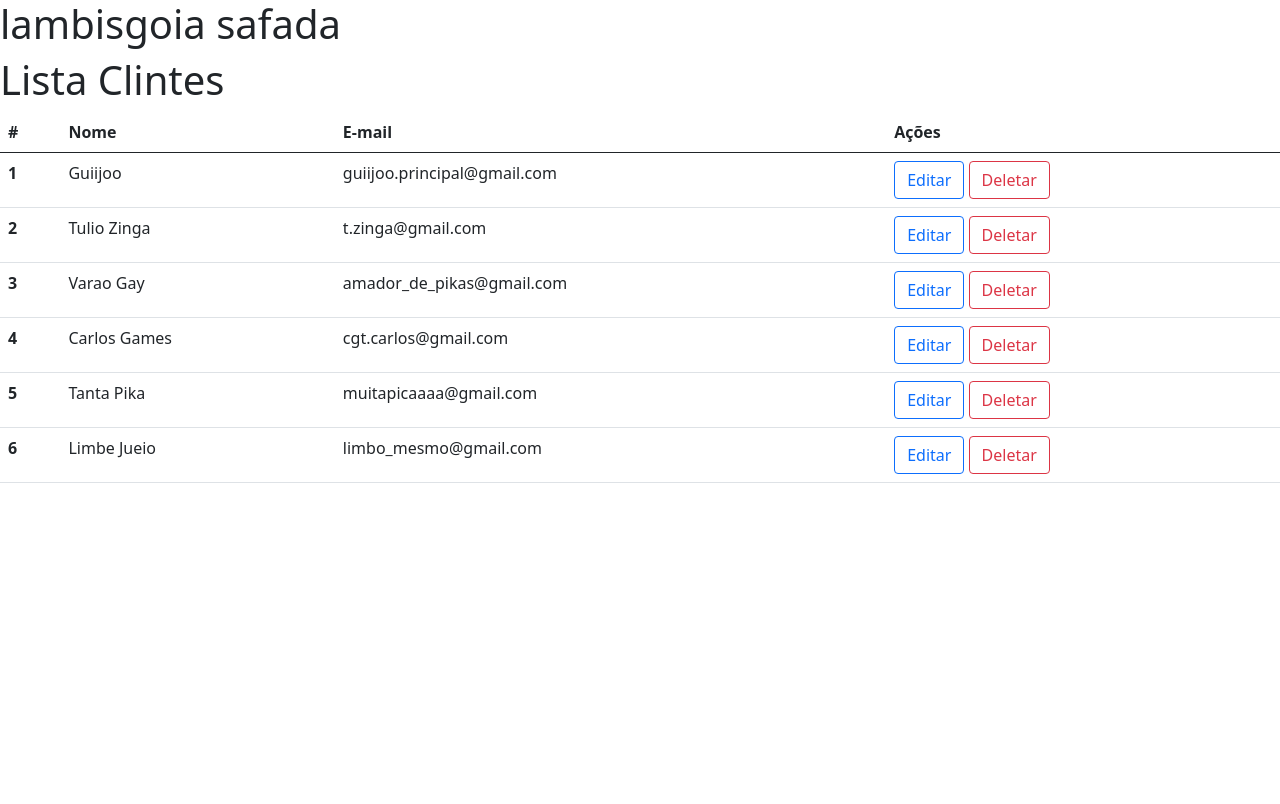
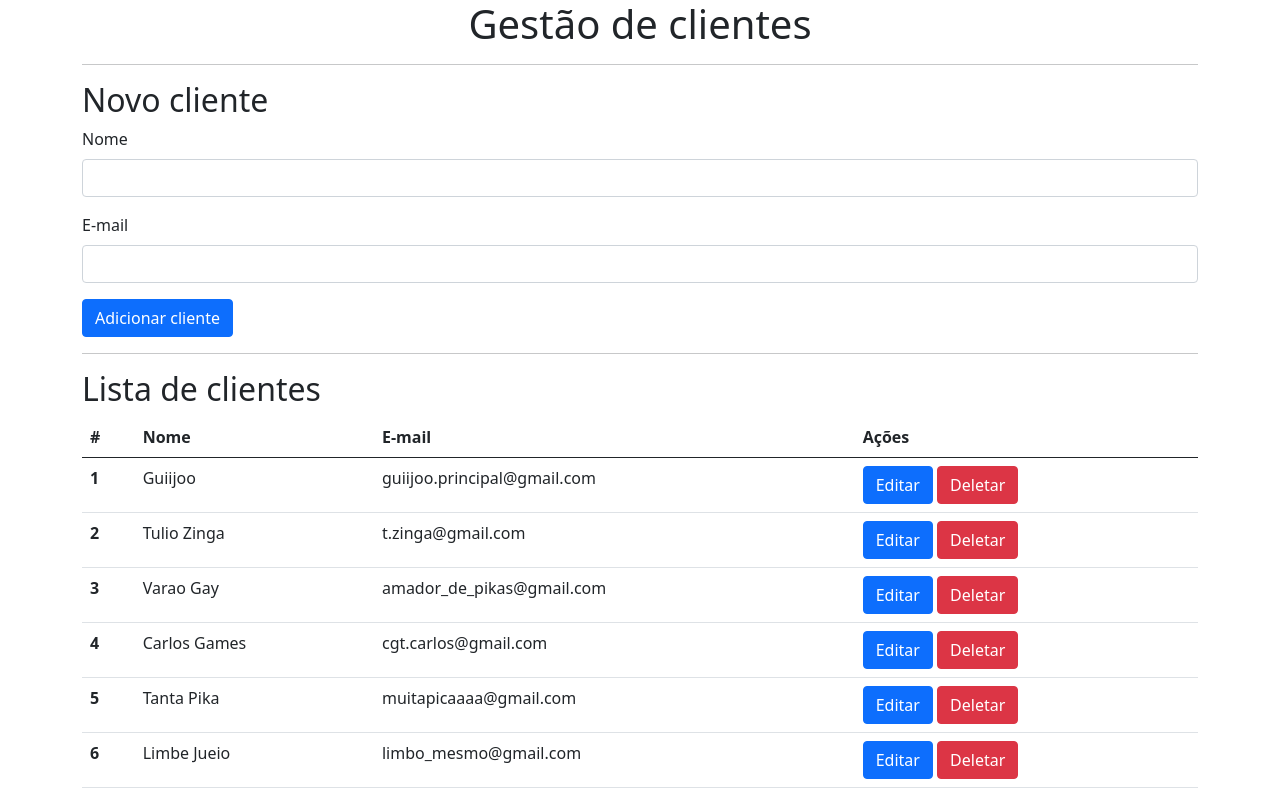
Before and after one commit to guiijoo/FlaskStudies, a Flask app: page / in a window 1280 px wide. Before the commit the page ends 483 px from the top, so only its background shows below. Run offline with Flask 3, Linux system fonts and the light colour scheme.

Commit message:
delete sys

```diff
--- a/ProjetoFlask/routes/cliente.py
+++ b/ProjetoFlask/routes/cliente.py
@@ -1,4 +1,4 @@
-from flask import Blueprint, render_template
+from flask import Blueprint, render_template, request
 from database.clientes import CLIENTES
 
 cliente_route = Blueprint('cliente', __name__)
@@ -25,7 +25,20 @@ def lista_cliente():
 @cliente_route.route('/', methods=['POST'])
 def inserir_cliente():
     '''inserir os dados de um cliente'''
-    pass
+
+    data = request.json
+
+    novo_usuario = {
+
+        "id": len(CLIENTES)+1,
+        "nome": data['nome'],
+        "email": data['email']
+
+    }
+
+    CLIENTES.append(novo_usuario)
+
+    return render_template('item_cliente.html', cliente=novo_usuario)
 
 
 @cliente_route.route('/new')
@@ -54,5 +67,7 @@ def atualizar_cliente(cliente_id):
 
 @cliente_route.route('/<int:cliente_id>/delete', methods=['DELETE'])
 def deletar_cliente(cliente_id):
-    '''enviar solicitação de delete de um cliente'''
-    pass
+    global CLIENTES
+    CLIENTES=[c for c in CLIENTES if cliente_id != c['id']]
+    return  {"delete": 'deletado'}
+'''enviar solicitação de delete de um cliente'''
--- a/ProjetoFlask/templates/form_cliente.html
+++ b/ProjetoFlask/templates/form_cliente.html
@@ -0,0 +1,18 @@
+<form class="c-form"
+        action="{{ url_for('cliente.inserir_cliente') }}"
+        method="POST"
+        c-append="#lista_clientes">
+
+    <div class="mb-3">
+      <label class="form-label">Nome</label>
+      <input type="text" class="form-control" name="nome">
+    </div>
+
+    <div class="mb-3">
+      <label class="form-label">E-mail</label>
+      <input type="text" class="form-control" name="email">
+    </div>
+
+    <button type="submit" class="btn btn-primary">Adicionar cliente</button>
+
+  </form>
--- a/ProjetoFlask/templates/index.html
+++ b/ProjetoFlask/templates/index.html
@@ -9,12 +9,26 @@
     <!-- Bootstrap CSS -->
     <link href="https://cdn.jsdelivr.net/npm/bootstrap@5.0.2/dist/css/bootstrap.min.css" rel="stylesheet" integrity="sha384-EVSTQN3/azprG1Anm3QDgpJLIm9Nao0Yz1ztcQTwFspd3yD65VohhpuuCOmLASjC" crossorigin="anonymous">
 
-    <title>pagina gamer cu</title>
+    <title>Gestão de Clientes</title>
   </head>
   <body>
-    <h1>lambisgoia safada</h1>
+    <div class="container">
 
-    <div c-container="{{ url_for('cliente.lista_cliente') }}"></div>
+      <h1 class="text-center">Gestão de clientes</h1>
+
+      <hr>
+
+      <!-- Formulário novo cliente -->
+      <h2>Novo cliente</h2>
+      <div c-container="{{ url_for('cliente.form_novo_cliente') }}"></div>
+
+      <hr>
+
+      <!-- Lista de Clientes -->
+      <h2>Lista de clientes</h2>
+      <div c-container="{{ url_for('cliente.lista_cliente') }}"></div>
+
+    </div>
 
     <script src="https://cdn.jsdelivr.net/npm/bootstrap@5.0.2/dist/js/bootstrap.bundle.min.js" integrity="sha384-MrcW6ZMFYlzcLA8Nl+NtUVF0sA7MsXsP1UyJoMp4YLEuNSfAP+JcXn/tWtIaxVXM" crossorigin="anonymous"></script>
     <script src="{{ url_for('static', filename='js/cru.js') }}"></script>
--- /dev/null
+++ b/ProjetoFlask/templates/item_cliente.html
@@ -0,0 +1,13 @@
+<tr>
+    <th scope="row">{{cliente.id}}</th>
+    <td>{{cliente.nome}}</td>
+    <td>{{cliente.email}}</td>
+    <td>
+          <button class="btn btn-primary">Editar</button>
+
+          <button class="btn btn-danger"
+                  c-delete="{{ url_for('cliente.deletar_cliente', cliente_id=cliente.id) }}"
+                  c-remove-closest="tr">
+                  Deletar</button>
+    </td>
+  </tr>
--- a/ProjetoFlask/templates/lista_clientes.html
+++ b/ProjetoFlask/templates/lista_clientes.html
@@ -1,4 +1,3 @@
-<h1>Lista Clintes</h1>
 <table class="table">
   <thead>
     <tr>
@@ -8,18 +7,10 @@
       <th scope="col">Ações</th>
     </tr>
   </thead>
-  <tbody>
-    {%for cliente in clientes%}
+  <tbody id="lista_clientes">
+    {%for cliente in clientes %}
 
-    <tr>
-      <th scope="row">{{cliente.id}}</th>
-      <td>{{cliente.nome}}</td>
-      <td>{{cliente.email}}</td>
-      <td>
-            <button class="btn btn-outline-primary">Editar</button>
-            <button class="btn btn-outline-danger">Deletar</button>
-      </td>
-    </tr>
+      {% include 'item_cliente.html' %}
 
     {%endfor%}
 
```
